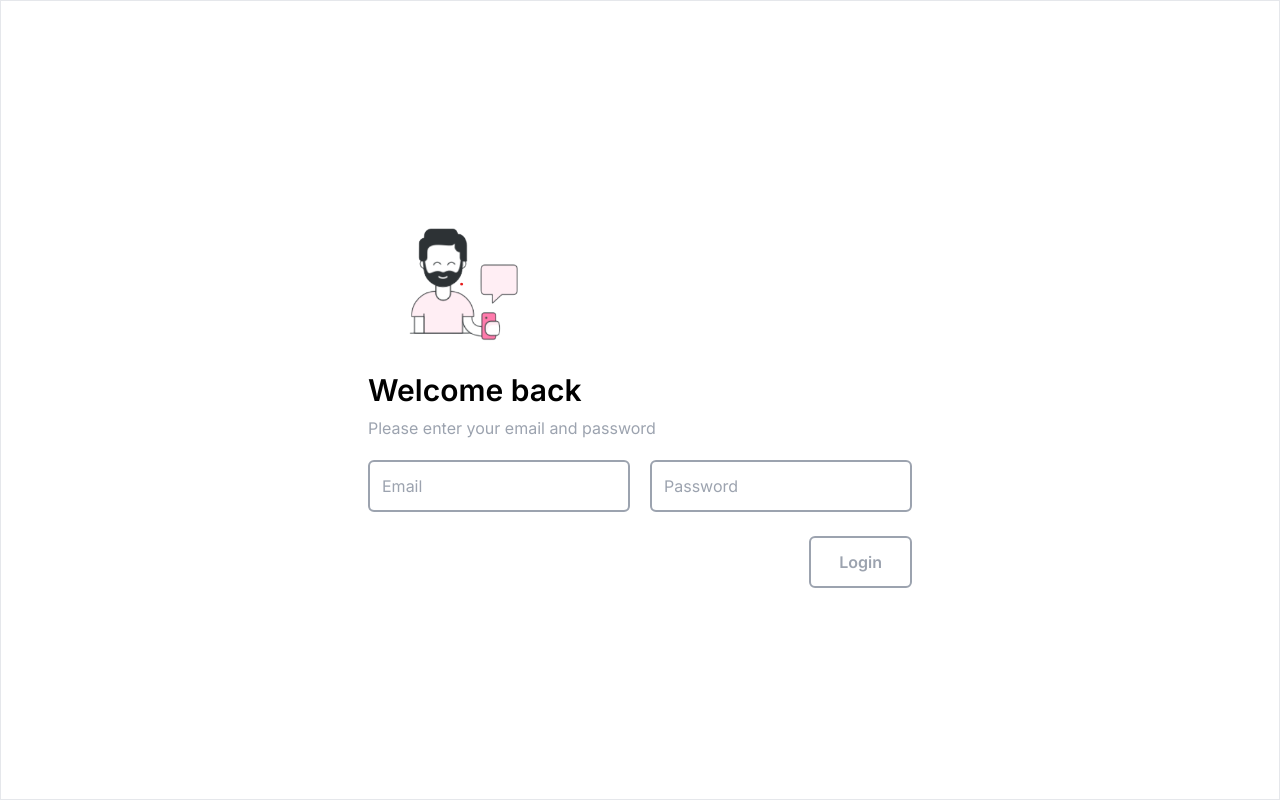
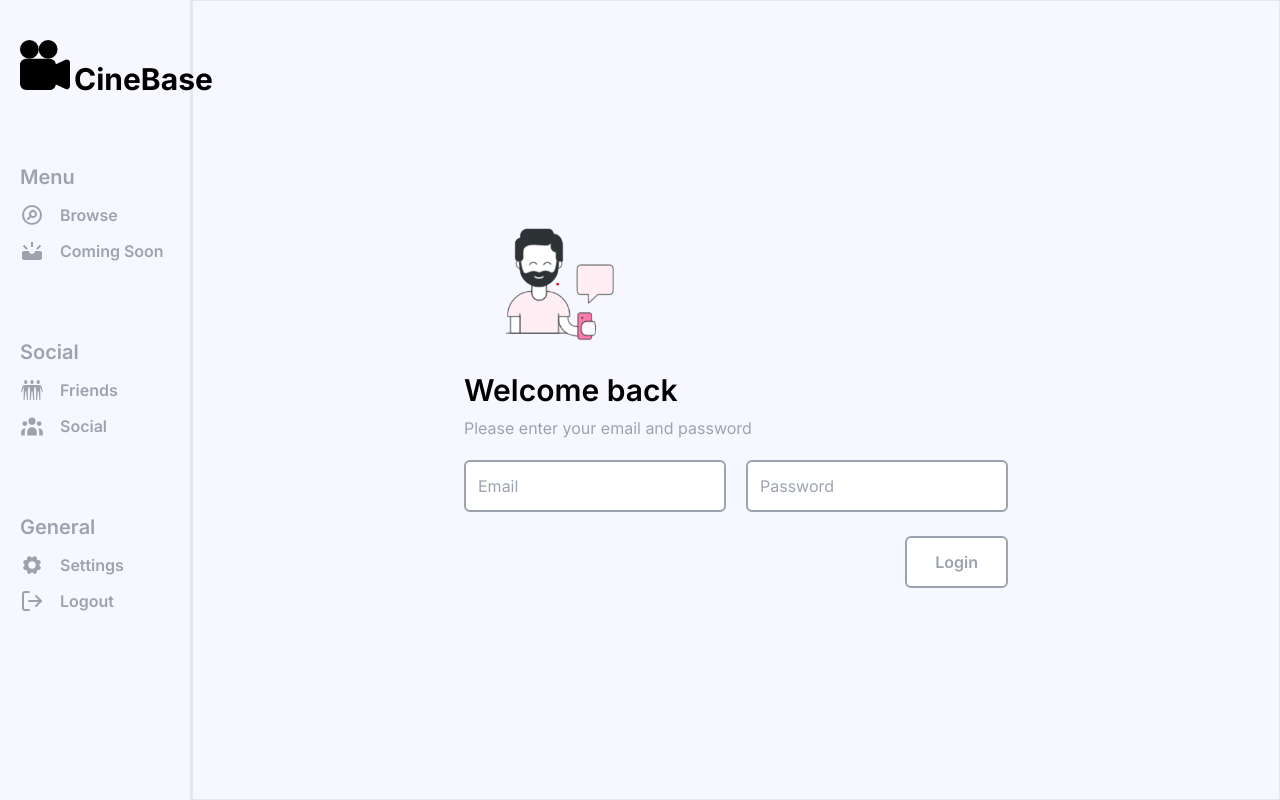
Before and after one commit to itsfarhankhan28/CineBase, a Next.js app: page /login in a window 1280 px wide. Built offline with nearby package versions, Linux system fonts and the light colour scheme.

Commit message:
style(login): changed style of login page

```diff
--- a/src/app/login/page.jsx
+++ b/src/app/login/page.jsx
@@ -6,6 +6,7 @@ import { useState } from "react"
 import { useRouter } from "next/navigation"
 import { NextResponse } from "next/server"
 import axios from 'axios'
+import Navbar from "../component/Navigation/Navbar"
 
 const page = () => {
     const router = useRouter()
@@ -26,7 +27,11 @@ const page = () => {
     }
 
   return (
-    <div className="flex justify-center items-center h-screen border">
+    <div className="flex">
+        <div className="w-[15%]">
+            <Navbar/>
+        </div>
+        <div className="flex justify-center items-center h-screen border w-[85%] bg-[#F7F8FF]">
       <div className="p-5 flex flex-col gap-3">
         <div>
             <img className="w-[200px]" src="/IMG/authimg (2).png" alt="" />
@@ -58,12 +63,13 @@ const page = () => {
             </div>
         </div>
         <div className="mt-3 flex justify-end">
-            <button className="border-2 border-gray-400 rounded-md px-7 py-3 font-semibold text-gray-400" onClick={onLogin}>
+            <button className="border-2 border-gray-400 rounded-md px-7 py-3 font-semibold text-gray-400 bg-white" onClick={onLogin}>
                 Login
             </button>
         </div>
       </div>
     </div>
+    </div>
   )
 }
 
```
